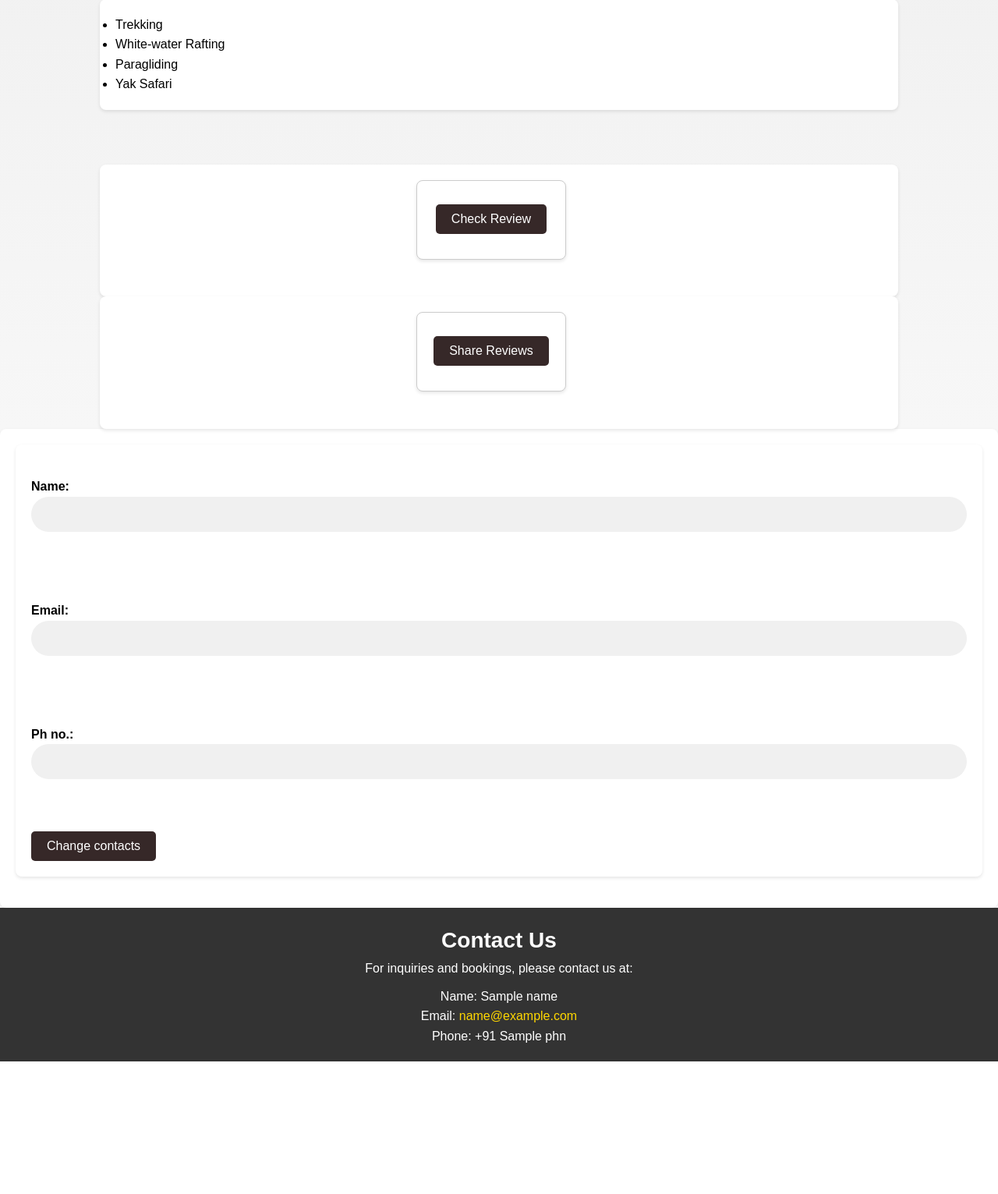
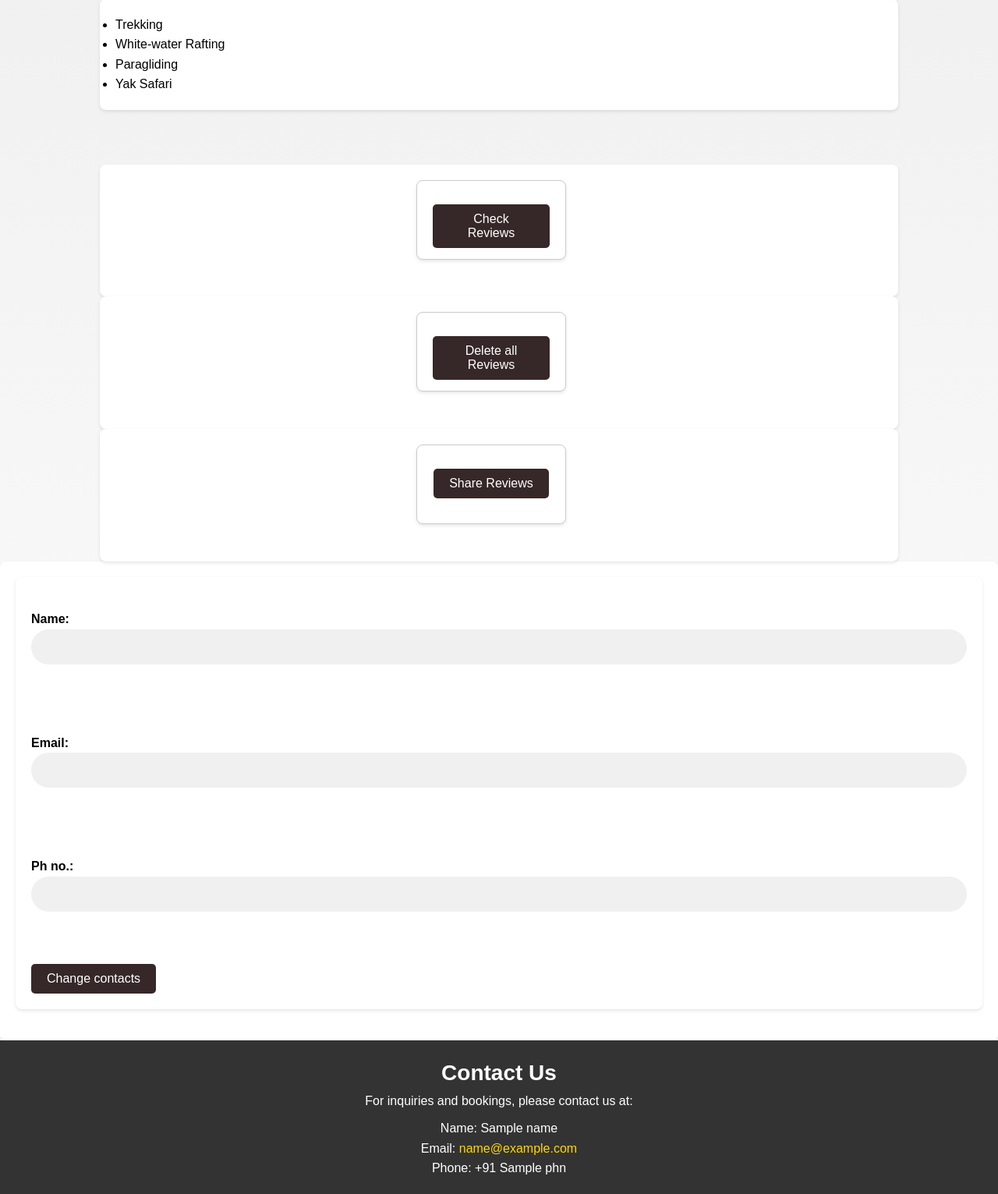
Before and after one commit to Nishantrde/skrider, a Django app: template mainapp/templates/admin_control.html in a window 1280 px wide. Shown: the part 1790-3321 px from the top of the page at 78% size. Before the commit the page ends 3151 px from the top, so only its background shows below. Run offline with Django 5.2, Linux system fonts and the light colour scheme; tables that the repository leaves empty hold one stand-in row (values such as "Sample post"); the template is opened without the code that fills it: values that come from a table or form of the project are taken from there, most other values are stand-ins (such as "Sample title", 1, 10 or a date in 2020); parts of the project's set-up code (start-up, migrations or seed data) failed here and were passed over.

Commit message:
Initial Commit

```diff
--- a/mainapp/templates/admin_control.html
+++ b/mainapp/templates/admin_control.html
@@ -10,6 +10,11 @@
     <link rel="stylesheet" type="text/css" href="{% static 'css/sh_views.css' %}">
 
     <script src="{% static 'js/ad_pic_preview.js' %}"></script>
+    <script>
+        function confirmDelete() {
+            return confirm('Are you sure you want to delete all reviews?');
+        }
+    </script>
 </head>
 <body>
 
@@ -54,12 +59,10 @@
                 <input type="hidden" name="category" value="{{photo.category}}">
                 <input type="file" name="image" id="image-upload-{{ forloop.counter }}" accept="image/*" onchange="previewImage('image-upload-{{ forloop.counter }}', 'image-preview-{{ forloop.counter }}')">
                 <img id="image-preview-{{ forloop.counter }}" src="#" alt="Preview" style="display: none; max-width: 300px; margin-top: 10px;"><br>
-
-                    <button class="see-more">Add photos in this Galery</button>
+                <button class="see-more">Add photos in this Galery</button>
             </form>
         </div>
         {% endfor %}
-
     </div>
     <form action="cp120" method="post">
         <section id="destination">
@@ -71,9 +74,7 @@
                 <button class="see-more">Add More Galery</button>
             </div>
         </section>
-
     </form>
-
 </section>
 
 <section id="activities">
@@ -90,11 +91,18 @@
     </div>
 </section>
 
-<div class="container" style="text-align: center;"> <!-- Center the content -->
+<div class="container" style="text-align: center;">
     <form action="review">
         {% csrf_token %}
         <div class="destination small-box">
-            <button class="see-more">Check Review</button>
+            <button class="see-more">Check Reviews</button>
+        </div>
+    </form>
+    <form action="cp120" method="post" onsubmit="return confirmDelete();">
+        {% csrf_token %}
+        <div class="destination small-box">
+            <input type="hidden" name="del_rev" value="something">
+            <button class="see-more">Delete all Reviews</button>
         </div>
     </form>
     <form action="login">
@@ -104,6 +112,7 @@
         </div>
     </form>
 </div>
+
 <form action="cp120" method="post">
 <div class="destination">
     {% csrf_token %}
@@ -114,6 +123,7 @@
     <button class="see-more">Change contacts</button>
 </div>
 </form>
+
 <footer id="contact">
     <div class="container">
         <h2>Contact Us</h2>
@@ -123,9 +133,7 @@
             Email: <a href="mailto:raidhiran07@gmail.com">{{email}}</a><br>
             Phone: +91 {{phn}}
         </address>
-
     </div>
-
 </footer>
 
 <script src="{% static 'js/index.js' %}"></script>
--- a/mainapp/views.py
+++ b/mainapp/views.py
@@ -43,6 +43,7 @@ def login_page(request):
 
 def admin_control(request):
     if request.method == "POST":
+        print(request.POST)
         if request.POST.get("add_category"):
             admin_add_locations = request.POST.get("add_locations")
             admin_category = request.POST.get("add_category")
@@ -77,6 +78,10 @@ def admin_control(request):
                 obj.phone_number = phn
             obj.save()
 
+        if request.POST.get("del_rev"):
+            print("here")
+            obj = Reviews.objects.all().delete()
+
 
     headings = Webcontent.objects.all()
     photos = []
--- a/sikim_tourism/urls.py
+++ b/sikim_tourism/urls.py
@@ -20,7 +20,7 @@ from django.conf import settings
 from django.conf.urls.static import static
 
 urlpatterns = [
-    path('admin/', admin.site.urls),
+    path('addo/', admin.site.urls),
     path('', include('mainapp.urls', namespace="main_app")),
     path("google_sso/", include("django_google_sso.urls", namespace="django_google_sso"))
 ]
```
